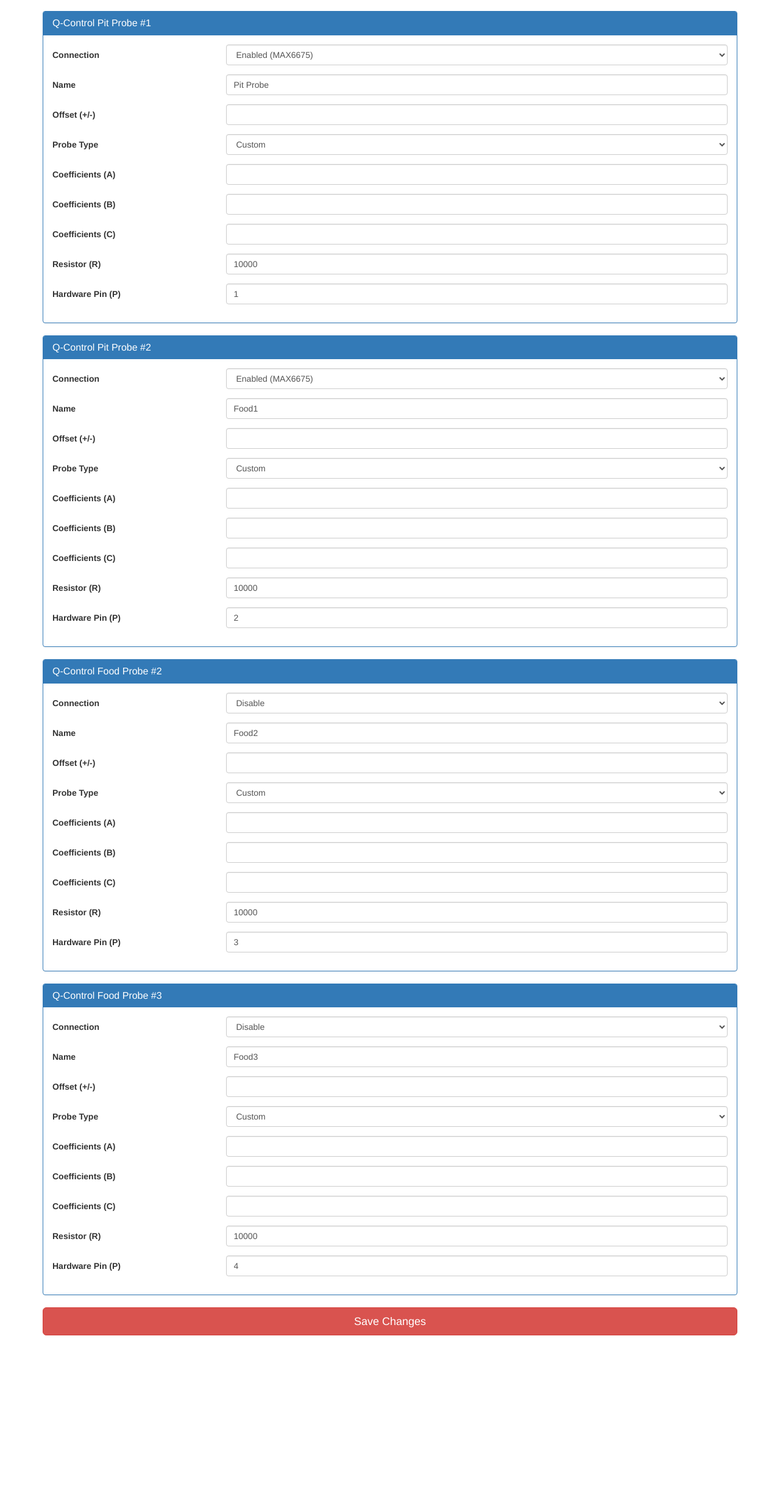
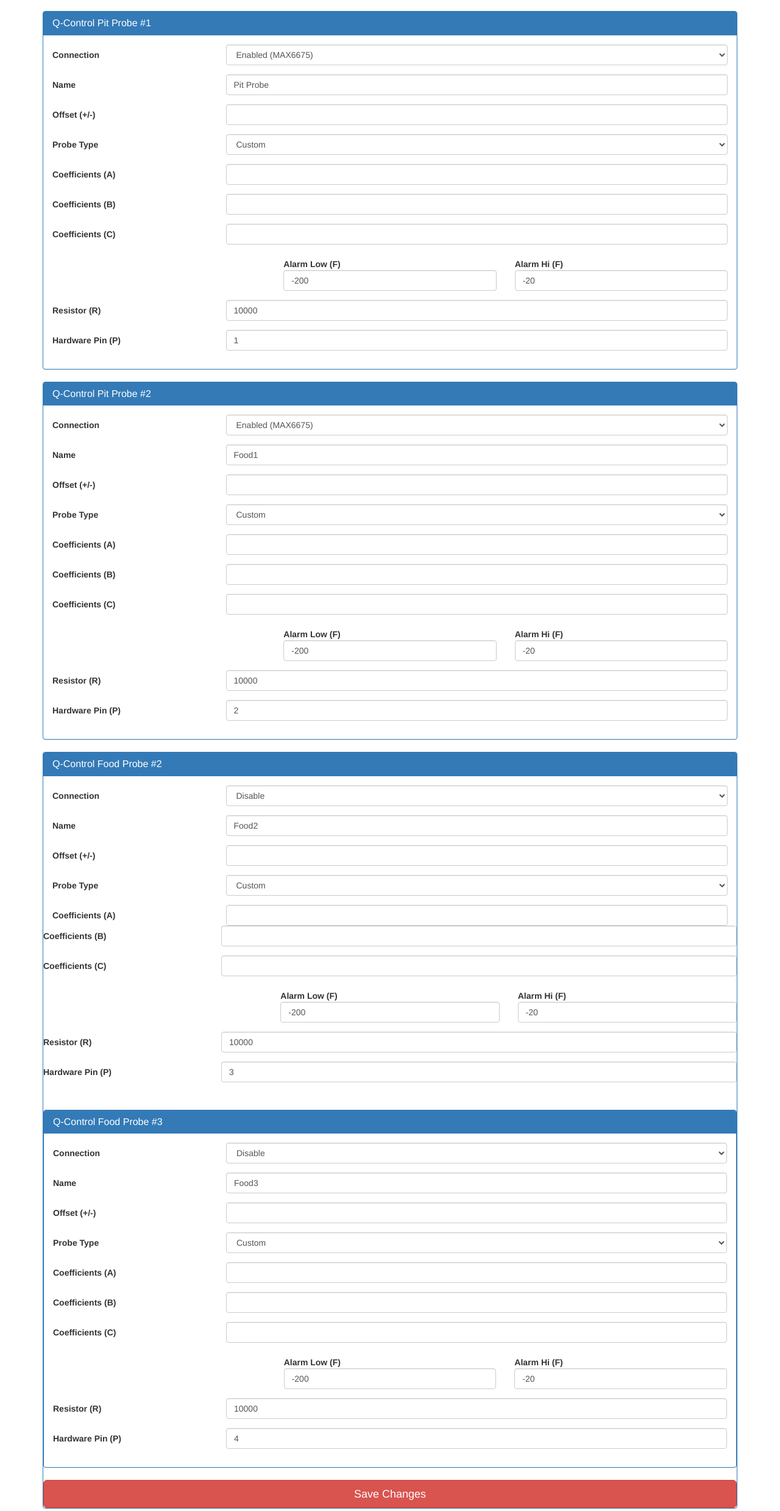
Before and after one commit to nailbuster/QControl, a plain HTML site: page EspressModuleQC/wwwroot/qprobes.html in a window 1280 px wide. Shown: the part 53-2531 px from the top of the page at 61% size. Before the commit the page ends 2303 px from the top, so only its background shows below. Drawn offline with nearby package versions, Linux system fonts and the light colour scheme; no server answers.

Commit message:
Changes for New Alarm Settings

```diff
--- a/EspressModuleQC/wwwroot/qprobes.html
+++ b/EspressModuleQC/wwwroot/qprobes.html
@@ -122,6 +122,17 @@
                                             <input class="form-control" id="p0c" name="p0c" type="string">
                                         </div>
                                     </div>
+									<div class="form-group">
+									     <div class="col-sm-4"></div>
+                                        <div class="col-sm-4">
+                                            <label class="control-label">Alarm Low (F)</label>
+											<input class="form-control" id="p0all" name="p0all" type="number" value="-200">
+                                        </div>
+                                        <div class="col-sm-4">
+									        <label class="control-label">Alarm Hi (F)</label>
+											<input class="form-control" id="p0alh" name="p0alh" type="number" value="-20">
+                                        </div>
+                                    </div>
                                     <div class="form-group">
                                         <div class="col-sm-3">
                                             <label class="control-label">Resistor (R)</label>
@@ -217,6 +228,17 @@
                                     <input class="form-control" id="p1c" name="p1c" type="string">
                                 </div>
                             </div>
+							<div class="form-group">
+									     <div class="col-sm-4"></div>
+                                        <div class="col-sm-4">
+                                            <label class="control-label">Alarm Low (F)</label>
+											<input class="form-control" id="p1all" name="p1all" type="number" value="-200">
+                                        </div>
+                                        <div class="col-sm-4">
+									        <label class="control-label">Alarm Hi (F)</label>
+											<input class="form-control" id="p1alh" name="p1alh" type="number" value="-20">
+                                        </div>
+                                    </div>
                             <div class="form-group">
                                 <div class="col-sm-3">
                                     <label class="control-label">Resistor (R)</label>
@@ -293,7 +315,6 @@
                                 <div class="col-sm-9">
                                     <input class="form-control" id="p2a" name="p2a" type="string">
                                 </div>
-                            </div>
                             <div class="form-group">
                                 <div class="col-sm-3">
                                     <label class="control-label">Coefficients (B)</label>
@@ -310,6 +331,17 @@
                                     <input class="form-control" id="p2c" name="p2c" type="string">
                                 </div>
                             </div>
+							<div class="form-group">
+									     <div class="col-sm-4"></div>
+                                        <div class="col-sm-4">
+                                            <label class="control-label">Alarm Low (F)</label>
+											<input class="form-control" id="p2all" name="p2all" type="number" value="-200">
+                                        </div>
+                                        <div class="col-sm-4">
+									        <label class="control-label">Alarm Hi (F)</label>
+											<input class="form-control" id="p2alh" name="p2alh" type="number" value="-20">
+                                        </div>
+                                    </div>
                             <div class="form-group">
                                 <div class="col-sm-3">
                                     <label class="control-label">Resistor (R)</label>
@@ -403,6 +435,17 @@
                                     <input class="form-control" id="p3c" name="p3c" type="string">
                                 </div>
                             </div>
+							<div class="form-group">
+									     <div class="col-sm-4"></div>
+                                        <div class="col-sm-4">
+                                            <label class="control-label">Alarm Low (F)</label>
+											<input class="form-control" id="p3all" name="p3all" type="number" value="-200">
+                                        </div>
+                                        <div class="col-sm-4">
+									        <label class="control-label">Alarm Hi (F)</label>
+											<input class="form-control" id="p3alh" name="p3alh" type="number" value="-20">
+                                        </div>
+                                    </div>
                             <div class="form-group">
                                 <div class="col-sm-3">
                                     <label class="control-label">Resistor (R)</label>
```
Also changed, not shown: 3 other files.
